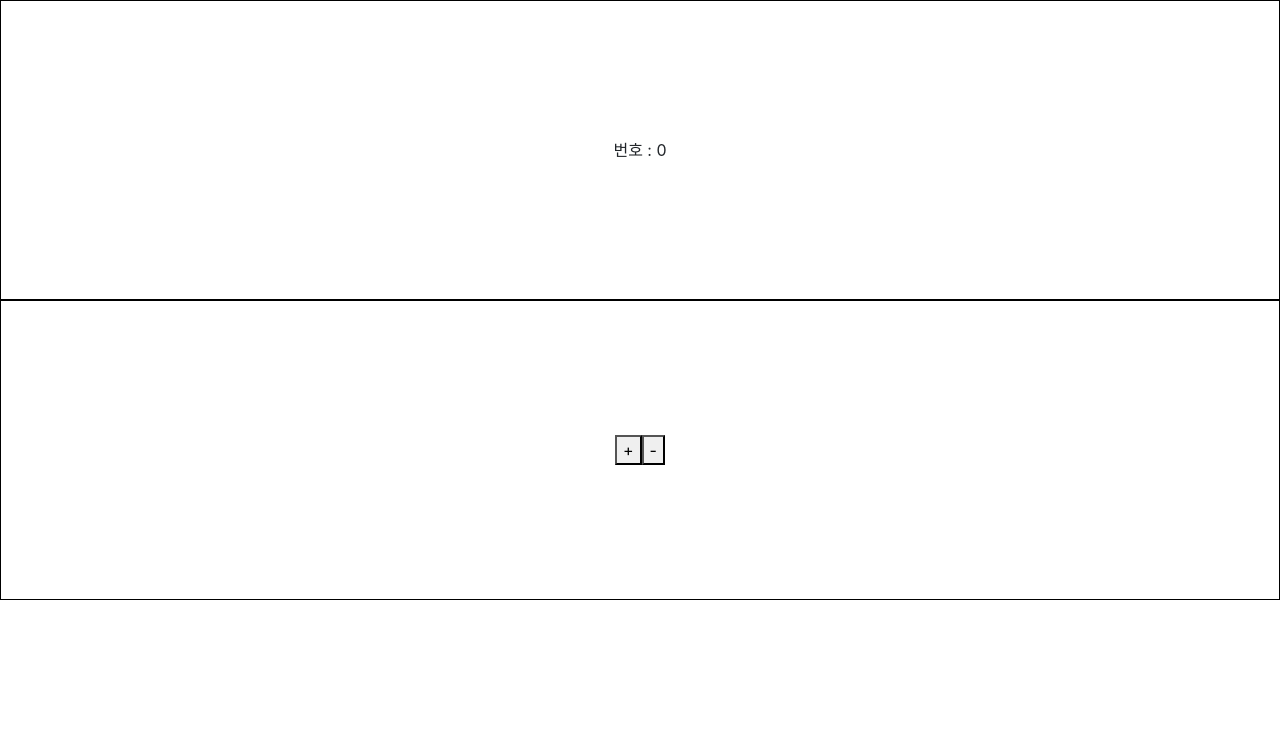
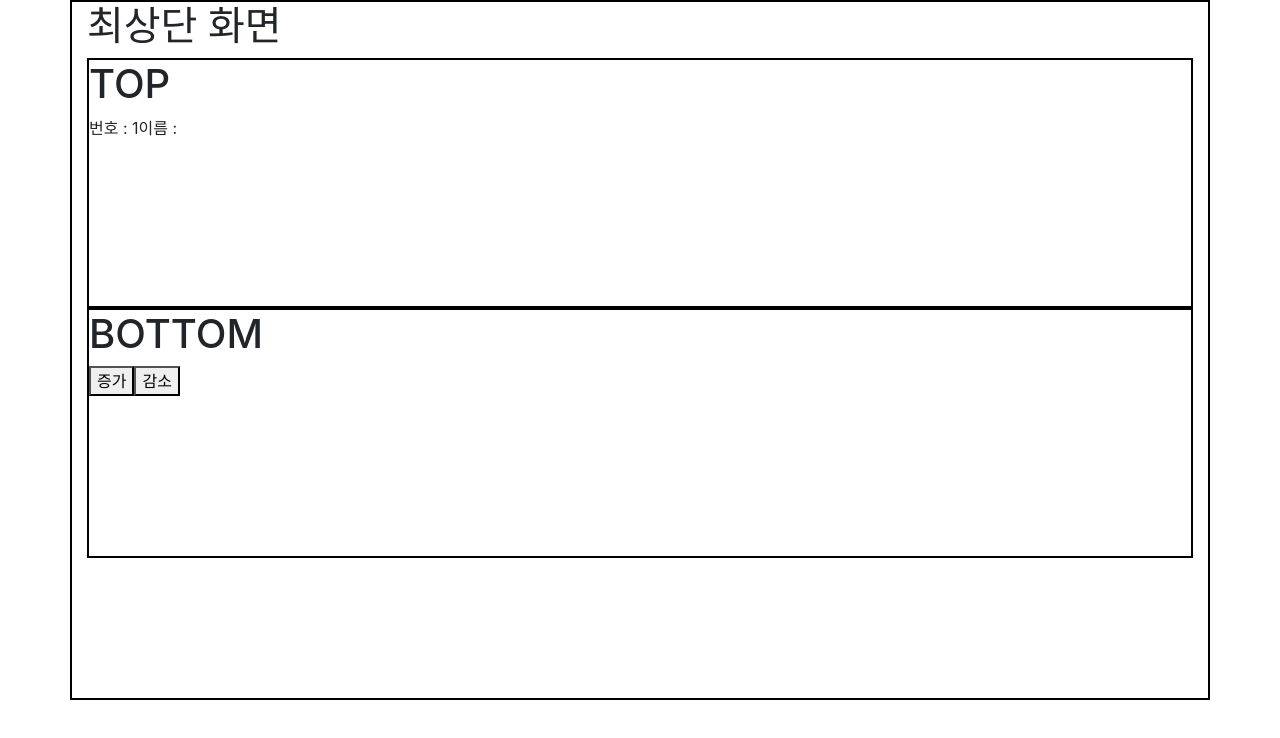
Before and after one commit to eunho3854/React-study, a React (Create React App) app: page / in a window 1280 px wide. Shown: the top 738 px of the page. Built offline with nearby package versions, Linux system fonts and the light colour scheme.

Commit message:
redux 공부

```diff
--- a/package.json
+++ b/package.json
@@ -10,8 +10,10 @@
     "react": "^17.0.1",
     "react-bootstrap": "^1.4.3",
     "react-dom": "^17.0.1",
+    "react-redux": "^7.2.2",
     "react-router-dom": "^5.2.0",
     "react-scripts": "4.0.1",
+    "redux": "^4.0.5",
     "styled-components": "^5.2.1",
     "web-vitals": "^0.2.4"
   },
--- a/src/App.css
+++ b/src/App.css
@@ -1,8 +1,9 @@
-.box-style {
-  color: blue;
-  background-color: blue;
+.container {
+  height: 700px;
+  border: 2px solid black;
 }
 
-.menu {
-  display: flex;
+.sub_container {
+  height: 250px;
+  border: 2px solid black;
 }
--- a/src/App.js
+++ b/src/App.js
@@ -1,14 +1,14 @@
-import { useState } from 'react';
+import './App.css';
+import React from 'react';
+import Top from './components/Top';
 import Bottom from './components/Bottom';
-import Top from './components/Top';
 
 function App() {
-  const [number, setNumber] = useState(0);
-
   return (
-    <div>
-      <Top number={number} />
-      <Bottom number={number} setNumber={setNumber} />
+    <div className="container">
+      <h1>최상단 화면</h1>
+      <Top />
+      <Bottom />
     </div>
   );
 }
--- a/src/components/Bottom.js
+++ b/src/components/Bottom.js
@@ -1,32 +1,16 @@
+import '../App.css';
 import React from 'react';
-import styled from 'styled-components';
+import { useDispatch } from 'react-redux';
+import { decrease, increase } from '../store';
 
-const StyledBottomDiv = styled.div`
-  display: flex;
-  justify-content: center;
-  align-items: center;
-  border: 1px solid black;
-  height: 300px;
-  text-align: center;
-`;
-
-const Bottom = (props) => {
-  const { number, setNumber } = props;
-
-  const add = () => {
-    setNumber(number + 1);
-  };
-
-  const minus = () => {
-    setNumber(number - 1);
-  };
+const Bottom = () => {
+  const dispatcher = useDispatch();
 
   return (
-    <div>
-      <StyledBottomDiv>
-        <button onClick={add}>+</button>
-        <button onClick={minus}>-</button>
-      </StyledBottomDiv>
+    <div className="sub_container">
+      <h1>BOTTOM</h1>
+      <button onClick={() => dispatcher(increase('cos'))}>증가</button>
+      <button onClick={() => dispatcher(decrease())}>감소</button>
     </div>
   );
 };
--- a/src/components/Top.js
+++ b/src/components/Top.js
@@ -1,21 +1,15 @@
+import '../App.css';
 import React from 'react';
-import styled from 'styled-components';
+import { useSelector } from 'react-redux';
 
-const StyledTopDiv = styled.div`
-  display: flex;
-  justify-content: center;
-  align-items: center;
-  border: 1px solid black;
-  height: 300px;
-  text-align: center;
-`;
-
-const Top = (props) => {
-  const { number } = props;
+const Top = () => {
+  const { number, username } = useSelector((store) => store);
 
   return (
-    <div>
-      <StyledTopDiv>번호 : {number} </StyledTopDiv>
+    <div className="sub_container">
+      <h1>TOP</h1>
+      번호 : {number}
+      이름 : {username}
     </div>
   );
 };
--- a/src/index.js
+++ b/src/index.js
@@ -1,14 +1,18 @@
 import React from 'react';
 import ReactDOM from 'react-dom';
-import { BrowserRouter } from 'react-router-dom';
 import App from './App';
 import 'bootstrap/dist/css/bootstrap.min.css';
+import reducer from './store';
+import { createStore } from 'redux';
+import { Provider } from 'react-redux';
+
+const store = createStore(reducer);
 
 ReactDOM.render(
   <React.StrictMode>
-    <BrowserRouter>
+    <Provider store={store}>
       <App />
-    </BrowserRouter>
+    </Provider>
   </React.StrictMode>,
   document.getElementById('root'),
 );
--- /dev/null
+++ b/src/store.js
@@ -0,0 +1,26 @@
+// 액션 , export쓰면 외부에서 계속 사용 가능
+export const increase = (username) => ({
+  type: 'INCREMENT',
+  payload: username,
+});
+export const decrease = () => ({ type: 'DECREMENT' });
+
+// 상태
+const initstate = {
+  username: '',
+  number: 1,
+};
+
+// 액션의 결과를 걸러내는 친구
+const reducer = (state = initstate, action) => {
+  switch (action.type) {
+    case 'INCREMENT':
+      return { number: state.number + 1, username: action.payload }; // return 되면 그걸 호출한 쪽에서 받는 게 아니라 return되는 순간 ui변경
+    case 'DECREMENT':
+      return { number: state.number - 1 };
+    default:
+      return state;
+  }
+};
+
+export default reducer;
```
Also changed, not shown: 2 other files (tests, documents, lock files or other folders).
